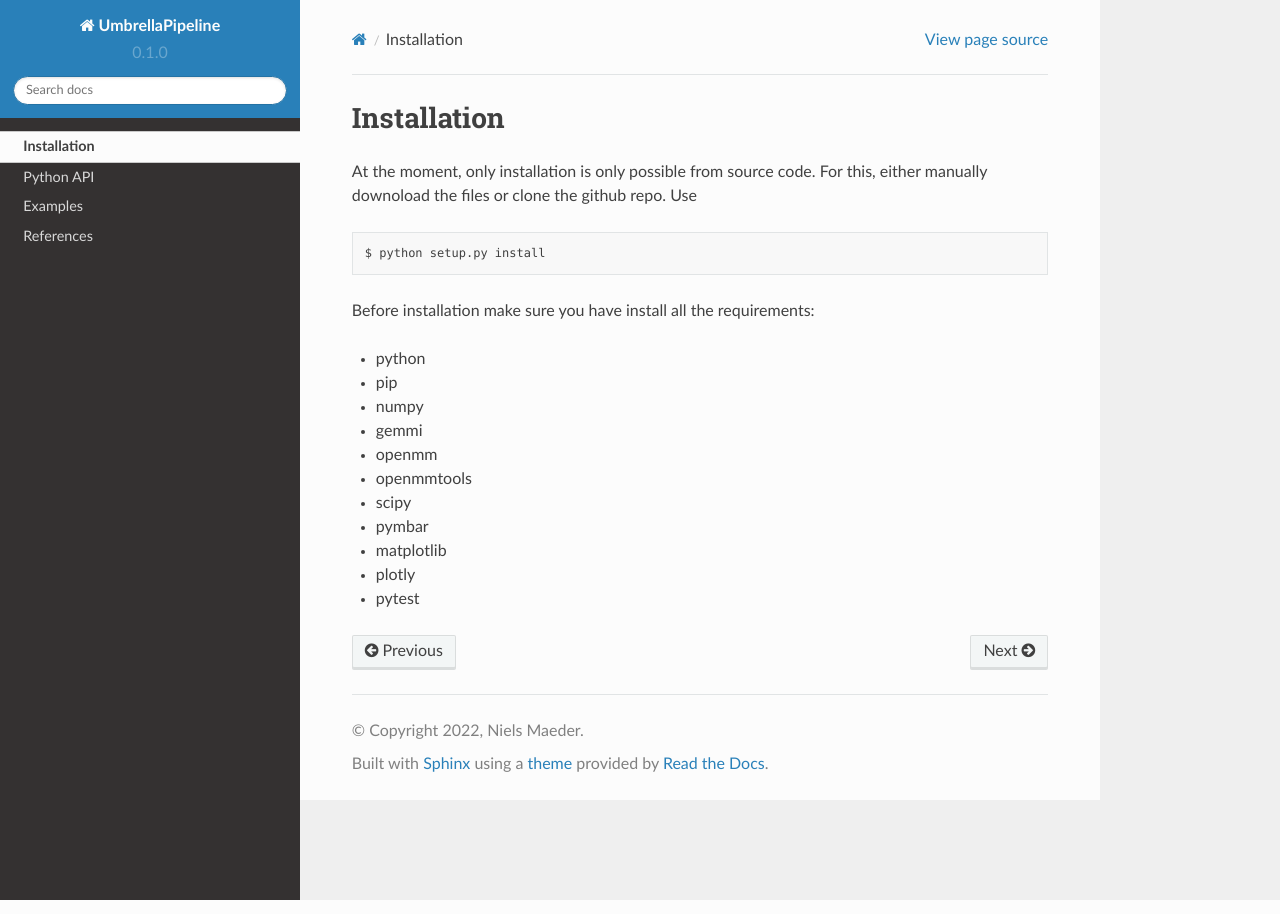
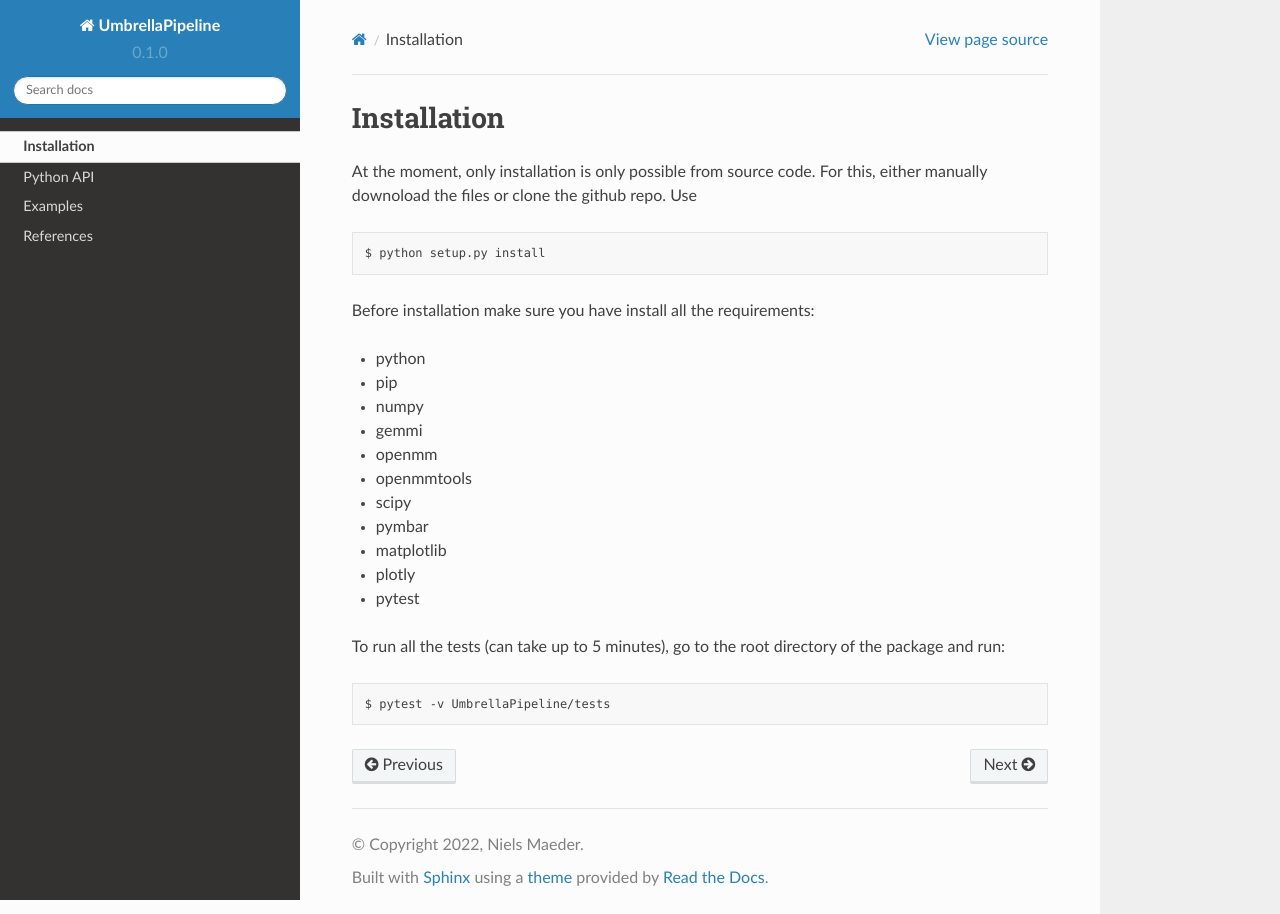
Before and after one commit to nmaeder/UmbrellaPipeline, a Sphinx documentation site: the page built from docs/installation.rst, in a window 1280 px wide. Built offline with Sphinx 7.4.7 and the Read the Docs theme 2.0.0, drawn with Linux system fonts in a browser that asks for light colours.

Commit message:
update installation

```diff
--- a/docs/installation.rst
+++ b/docs/installation.rst
@@ -21,3 +21,9 @@
 * matplotlib
 * plotly
 * pytest
+
+To run all the tests (can take up to 5 minutes), go to the root directory of the package and run:
+
+.. code-block:: bash
+
+    $ pytest -v UmbrellaPipeline/tests
```
